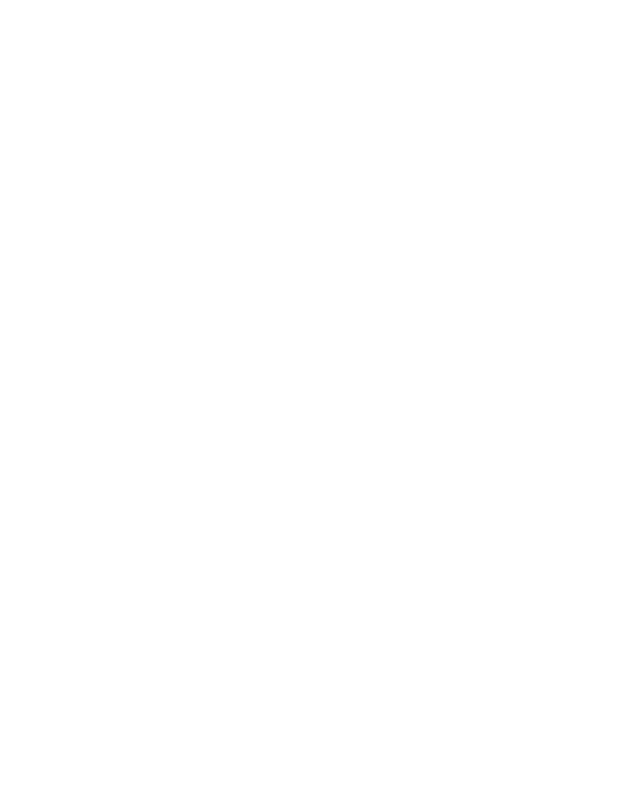
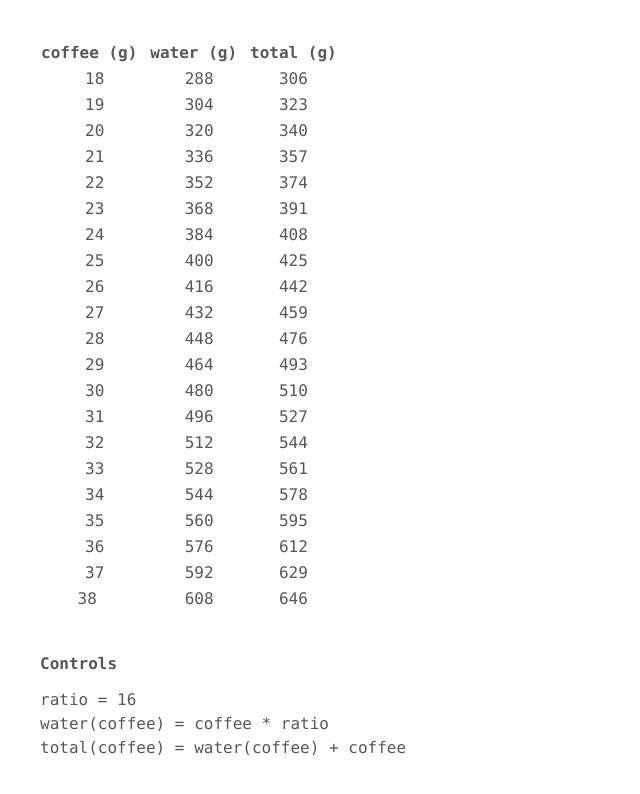
Before and after one commit to deodad/td-web, a Gatsby site: page /coffee in a window 1280 px wide. Before the commit this address had no page. Shown: the whole page, without its empty margins (0-640 px from the left). Built offline with nearby package versions, Linux system fonts and the light colour scheme; Gatsby itself is replaced by a stand-in of ours.

Commit message:
Add coffee, GCNNF book review

```diff
--- a/src/components/nav.js
+++ b/src/components/nav.js
@@ -5,9 +5,6 @@
   <header>
     <Link to="/" className="block text-lg pb-5">
       Tony D'Addeo
-    </Link>
-    <Link to="/" className="block">
-      Home
     </Link>
     <Link to="/about" className="block">
       About me
--- /dev/null
+++ b/src/pages/coffee.js
@@ -0,0 +1,65 @@
+import React, { useState } from "react"
+import Layout from "../components/layout"
+
+const values = [...Array(20).keys()].map(i => i + 18)
+
+export default () => {
+  const [ratio, setRatio] = useState(16)
+  const [value, setValue] = useState(38)
+  const handleChange = (e) => setValue(parseInt(e.target.value))
+
+  const water = (grams) => grams * ratio
+  const total = (grams) => water(grams) + grams
+
+  return (
+    <div className="p-10">
+      <table>
+        <thead>
+          <tr>
+            <th className="pr-3">coffee (g)</th>
+            <th className="pr-3">water (g)</th>
+            <th>total (g)</th>
+          </tr>
+        </thead>
+        <tbody>
+          { values.map(grams =>
+              <tr key={grams}>
+                <td className="text-center">{grams}</td>
+                <td className="text-center">{water(grams)}</td>
+                <td className="text-center">{total(grams)}</td>
+              </tr>
+            )
+          }
+           <tr>
+             <td className="text-center">
+                <input
+                  type="number"
+                  className="w-16 text-center"
+                  value={value}
+                  onChange={handleChange}
+                />
+             </td>
+             <td className="text-center">{water(value)}</td>
+             <td className="text-center">{total(value)}</td>
+           </tr>
+        </tbody>
+      </table>
+
+      <h3 className="mt-10">Controls</h3>
+      <div>
+        ratio = <input
+                  type="number"
+                  className="w-16"
+                  value={ratio}
+                  onChange={e => setRatio(parseInt(e.target.value))}
+                />
+      </div>
+      <div>
+        water(coffee) = coffee * ratio
+      </div>
+      <div>
+        total(coffee) = water(coffee) + coffee
+      </div>
+   </div>
+  )
+}
--- a/src/pages/index.js
+++ b/src/pages/index.js
@@ -7,7 +7,11 @@
 
   return (
     <Layout>
-      <h3>Writing</h3>
+      <h1>Welcome!</h1>
+
+      <p>
+        I'm Tony D'Addeo.
+      </p>
 
       <ul>
         { posts.map(({ node }) => (
--- /dev/null
+++ b/src/posts/good-citizens-need-not-fear.md
@@ -0,0 +1,12 @@
+---
+title: "Book Review: Good Citizens Need Not Fear"
+date: "2020-03-04T18:56:23"
+---
+
+In the linked stored of Good Citizens Need Not Fear you'll find a Beach Boys album recorded onto an x-ray of pneumonia infected lungs, a mummified saint on display in a delicatessen case, and a number of other ingeniously crafted artifacts so perfectly strange that it becomes impossible to determine if they are pulled from history or flawlessly delivered absurdities.
+
+These colorful objects stand in sharp contrast to the bleak society they inhabit: a remote city in Ukraine in the years just before and after the fall of the Soviet Union. Frustration and paranoia are the bread and butter of a people whose lives have been governed by a sprawling bureaucracy that has spread its nightmarish illogic into all aspects of the life.
+
+The citizens, despite their dismal circumstances, are teeming with life—ambiguous friendships emerge through schemes to make money on the black-market, a town celebrates when a beauty pageant contestant spits in the face of a judge. Fallible and disoriented as they are, the characters display resiliency as they clumsily attempt to exercise sovereignty in the grips of poverty and a dysfunctional system.
+
+The good citizens suggest that even in less than ideal conditions, we can still define our lives through the meaning we give, relationships we keep, and choices we make.
```
